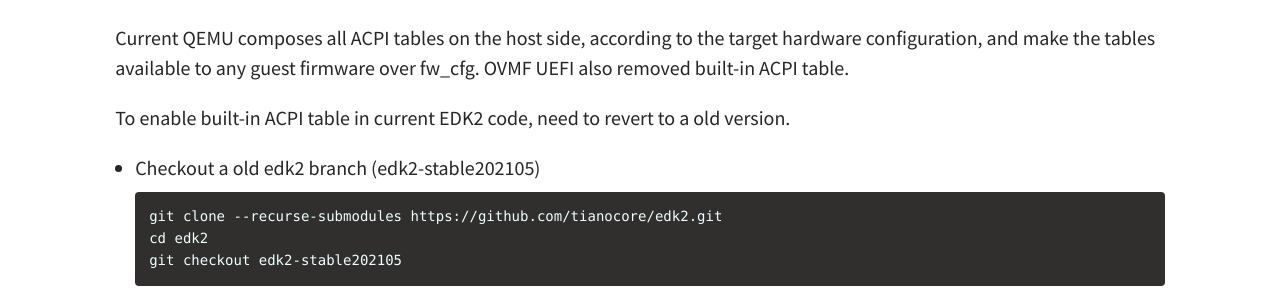
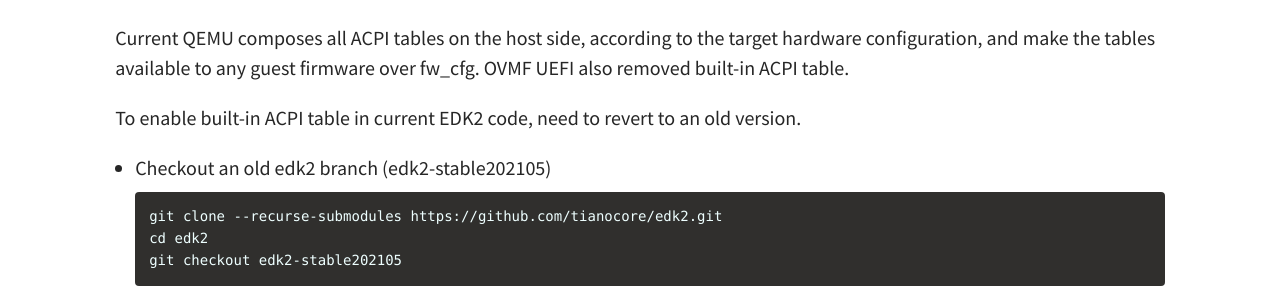
Before and after one commit to vinxue/vinxue.github.io, a Jekyll site: the page built from _posts/2022-03-01-ovmf_uefi_with_acpi.md, in a window 1280 px wide and 900 px high. Shown: the part 447-747 px from the top of the window. Built offline with Jekyll 4.4.1, drawn with Linux system fonts in a browser that asks for light colours.

````diff
--- a/_posts/2022-03-01-ovmf_uefi_with_acpi.md
+++ b/_posts/2022-03-01-ovmf_uefi_with_acpi.md
@@ -11,9 +11,9 @@ tags: [UEFI]
 
 Current QEMU composes all ACPI tables on the host side, according to the target hardware configuration, and make the tables available to any guest firmware over fw_cfg. OVMF UEFI also removed built-in ACPI table.
 
-To enable built-in ACPI table in current EDK2 code, need to revert to a old version.
+To enable built-in ACPI table in current EDK2 code, need to revert to an old version.
 
-- Checkout a old edk2 branch (edk2-stable202105)
+- Checkout an old edk2 branch (edk2-stable202105)
 ```
 git clone --recurse-submodules https://github.com/tianocore/edk2.git
 cd edk2
````
Also changed, not shown: _posts/2022-03-26-git_subtree_split.md (added, +51 -0 lines).
